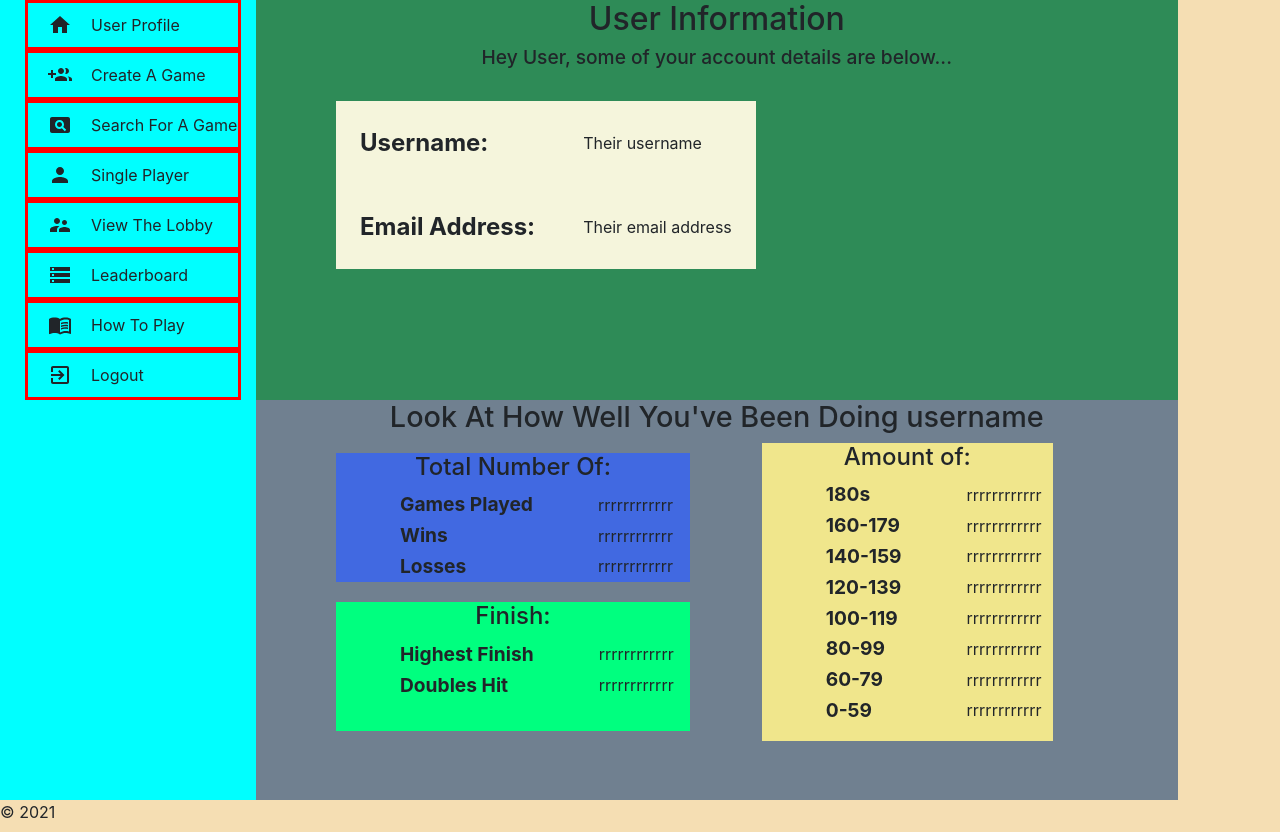
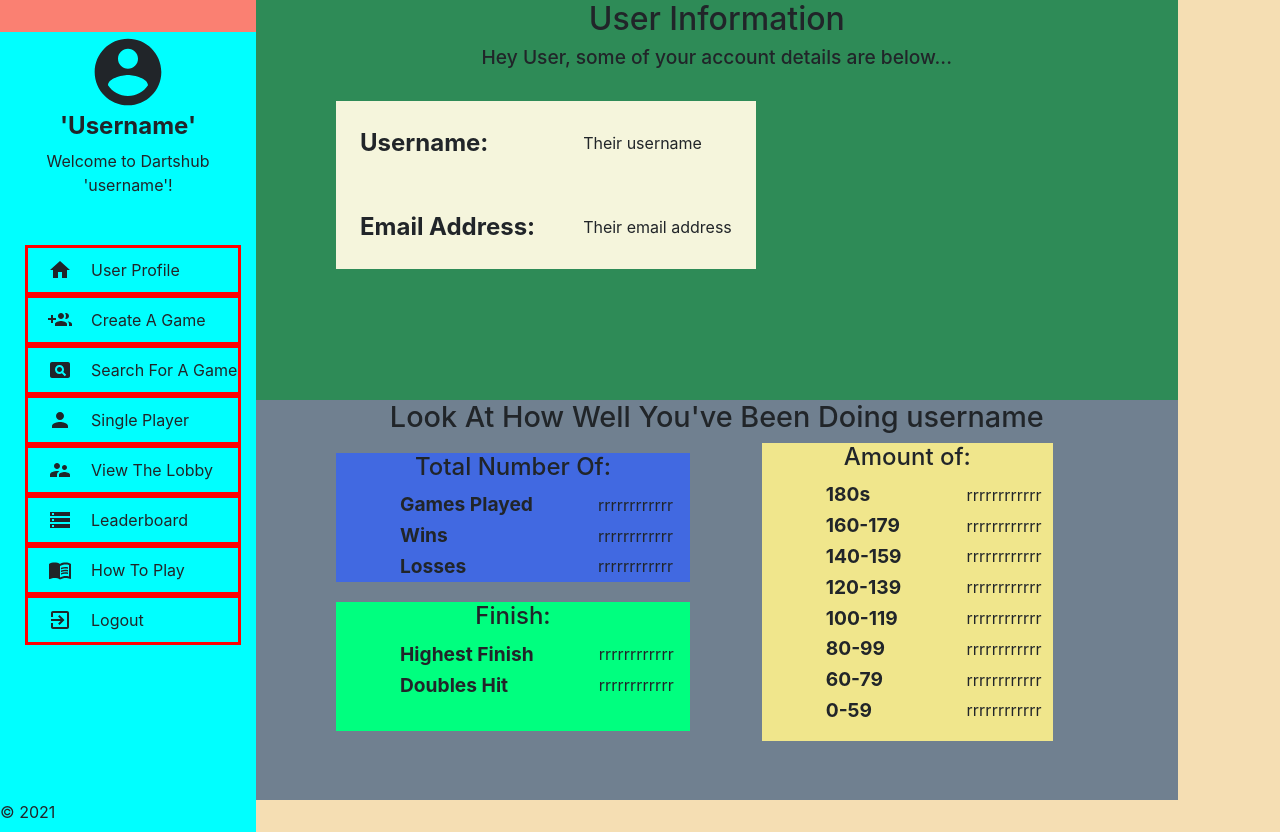
Before and after one commit to HeyAero/dartshub, a React app in the folder client/: page /user in a window 1280 px wide. Built offline with nearby package versions, Linux system fonts and the light colour scheme.

Commit message:
Add username card

```diff
--- /dev/null
+++ b/client/src/components/SideNav/UserCard.js
@@ -0,0 +1,21 @@
+import React from "react";
+import AccountCircleIcon from '@material-ui/icons/AccountCircle';
+
+
+export const UserCard = () => {
+    return (
+        <div className="UserCard">
+            <div id="Avatar">
+                <AccountCircleIcon style={{ fontSize: 80 }}/>
+            </div>
+            <div class="container">
+                <h4><b>'Username'</b></h4>
+                <p>Welcome to Dartshub 'username'!</p>
+            </div>
+
+        </div>
+
+
+
+    )
+}
--- /dev/null
+++ b/client/src/components/SideNav/_UserCards.scss
@@ -0,0 +1,11 @@
+.UserCard {
+    margin-top: 2rem;
+    text-align: center;
+    margin-bottom: 3rem;
+
+
+}
+
+#Avatar{
+    text-align: center;
+}
--- a/client/src/components/SideNav/index.js
+++ b/client/src/components/SideNav/index.js
@@ -1,5 +1,6 @@
 import React from "react";
-import { SidenavData } from './SidenavData'
+import { SidenavData} from './SidenavData'
+import { UserCard } from './UserCard'
 
 
 const Sidenav = () => {
@@ -7,6 +8,8 @@ const Sidenav = () => {
     return (
         <>
             <div className="Sidebar">
+                <UserCard />
+
                 <ul className="SidebarList">
                     {SidenavData.map((val, key) => {
                         return (
--- a/client/src/index.scss
+++ b/client/src/index.scss
@@ -8,6 +8,7 @@
 @import './components/Navbar/Navbar';
 @import './components/Sidenav/Sidenav';
 @import './components/UserInformation/UserInformation';
+@import './components/Sidenav/UserCards';
 // Other
 @import './components/StatInformation/StatInformation';
 // Any Universal Styling
```
